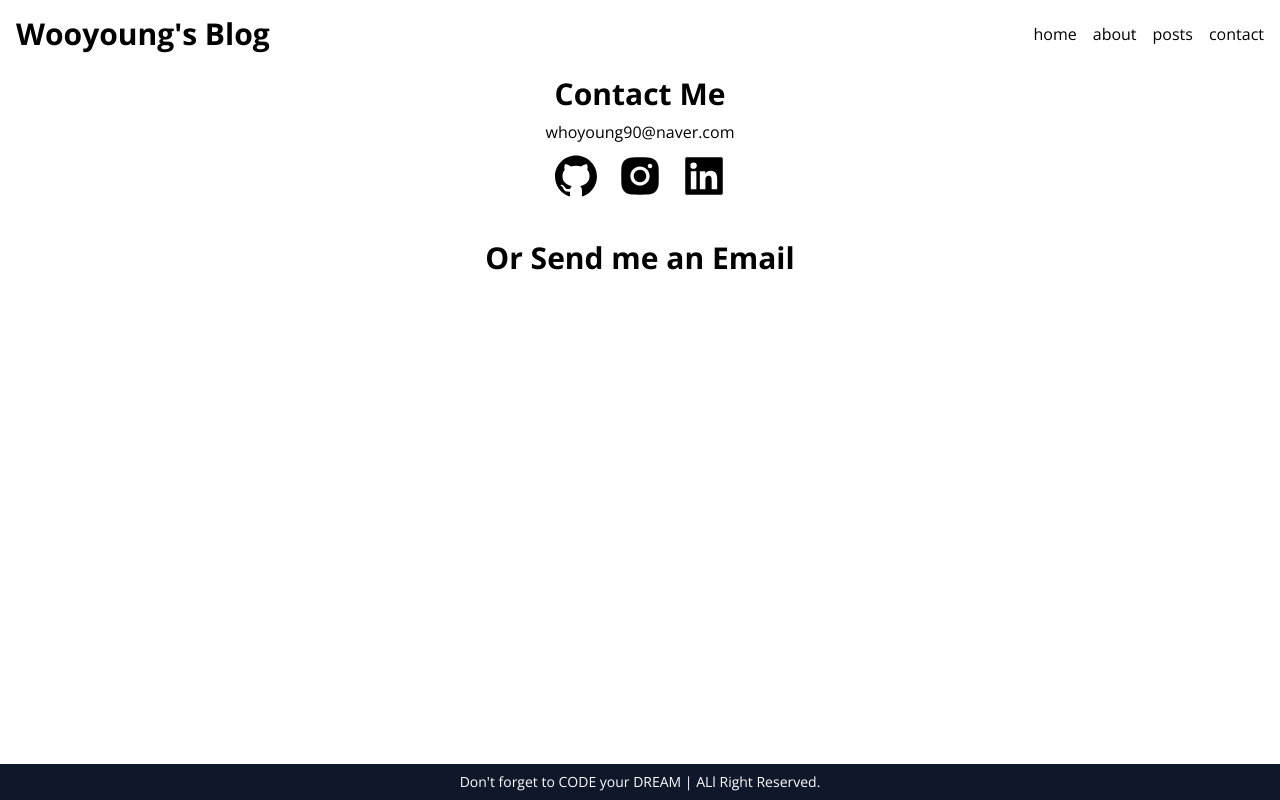
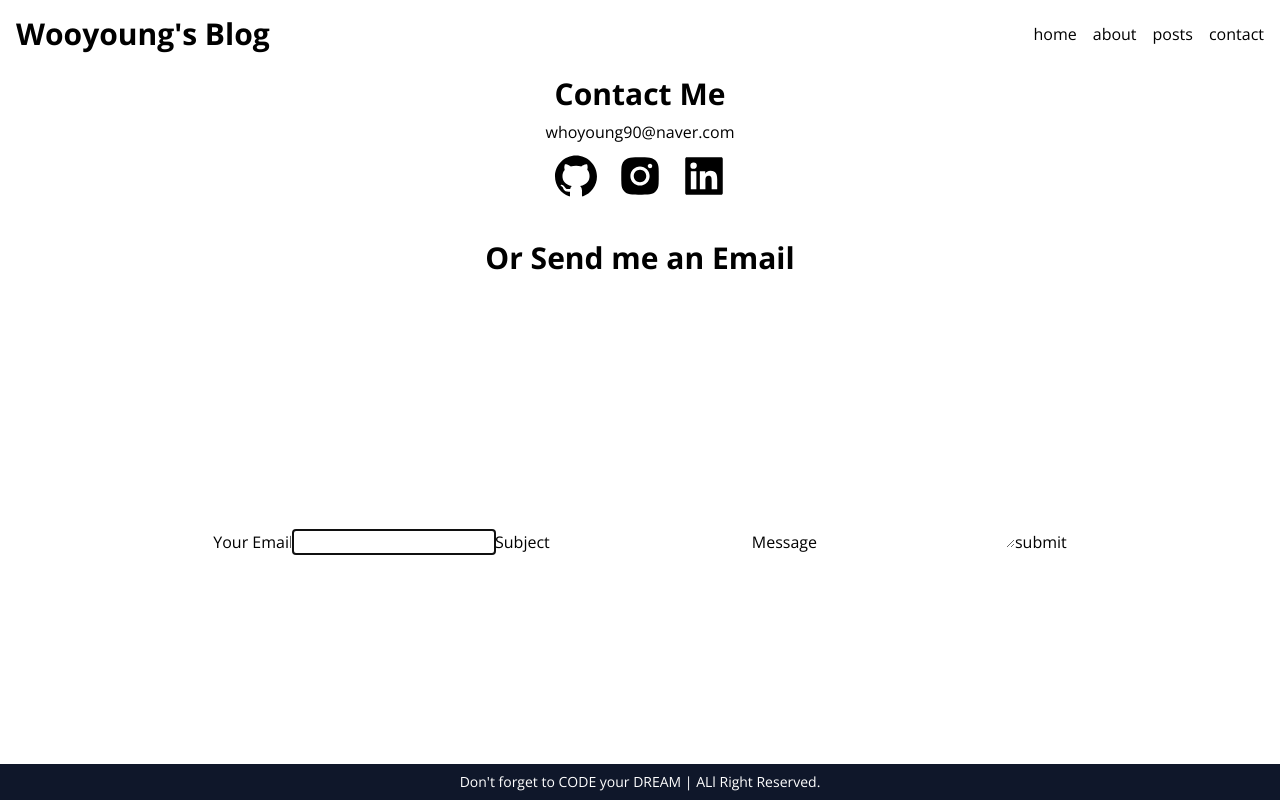
Before and after one commit to whoyoung90/Next-blog, a Next.js app: page /contact in a window 1280 px wide. Built offline with nearby package versions, Linux system fonts and the light colour scheme.

Commit message:
study: 230916 정보, 연락 페이지 - 입력폼

```diff
--- a/src/app/about/page.tsx
+++ b/src/app/about/page.tsx
@@ -1,6 +1,6 @@
 import Hero from "@/components/Hero";
 
-const TITLE_CLASS = "text-2xl font-bold text-gray-800 my-2";
+const TITLE_CLASS = "text-2xl font-bold text-gray-800 my-2"; // 상수 변수화
 
 export default function AboutPage() {
   return (
@@ -22,8 +22,6 @@
           React, Vue, TypeScript
           <br />
           Next, Nuxt, Git
-          <br />
-          VS Code
         </p>
       </section>
     </>
--- a/src/app/contact/page.tsx
+++ b/src/app/contact/page.tsx
@@ -2,10 +2,11 @@
 import ContactForm from "@/components/ContactForm";
 
 const LINKS = [
-  { icon: <AiFillGithub />, url: "" },
-  { icon: <AiFillInstagram />, url: "" },
+  { icon: <AiFillGithub />, url: "https://github.com/whoyoung90" },
+  { icon: <AiFillInstagram />, url: "https://www.instagram.com/whoyoung90" },
   { icon: <AiFillLinkedin />, url: "" },
 ];
+
 export default function ContactPage() {
   return (
     <section className="flex flex-col items-center">
--- a/src/app/posts/[slug]/page.tsx
+++ b/src/app/posts/[slug]/page.tsx
@@ -2,6 +2,7 @@
 import { getPostData } from "@/API/posts";
 import PostContent from "@/components/PostContent";
 import AdjacentPostCard from "@/components/AdjacentPostCard";
+
 type Props = {
   params: {
     slug: string;
--- a/src/components/ContactForm.tsx
+++ b/src/components/ContactForm.tsx
@@ -1,3 +1,60 @@
+"use client";
+import { ChangeEvent, FormEvent, useState } from "react";
+
+type Form = {
+  from: string;
+  subject: string;
+  message: string;
+};
+
 export default function ContactForm() {
-  return;
+  const [form, setForm] = useState<Form>({
+    from: "",
+    subject: "",
+    message: "",
+  });
+  const onChange = (e: ChangeEvent<HTMLInputElement | HTMLTextAreaElement>) => {
+    const { name, value } = e.target;
+    setForm((prev) => ({ ...prev, [name]: value }));
+    // setForm({ ...form, [name]: value });
+  };
+  const onSubmit = (e: FormEvent<HTMLFormElement>) => {
+    e.preventDefault(); // 페이지가 다시 로딩되지 않도록
+    console.log(form);
+  };
+  return (
+    <>
+      <form onSubmit={onSubmit}>
+        <label htmlFor="from">Your Email</label>
+        <input
+          type="email"
+          id="from"
+          name="from"
+          required
+          autoFocus
+          value={form.from}
+          onChange={onChange}
+        />
+        <label htmlFor="subject">Subject</label>
+        <input
+          type="text"
+          id="subject"
+          name="subject"
+          required
+          value={form.subject}
+          onChange={onChange}
+        />
+        <label htmlFor="message">Message</label>
+        <textarea
+          rows={10}
+          id="message"
+          name="message"
+          required
+          value={form.message}
+          onChange={onChange}
+        />
+        <button>submit</button>
+      </form>
+    </>
+  );
 }
```
